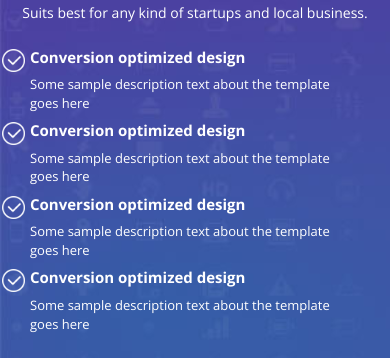
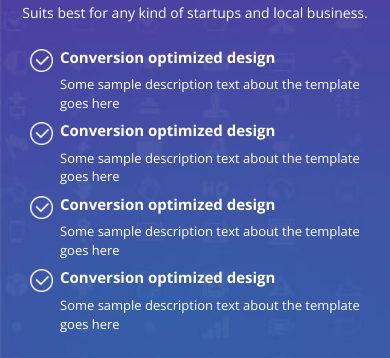
Before and after one commit to rray524/rmade, a plain HTML site: page index.html in a window 390 px wide. Shown: the part 134-492 px from the top of the page. Drawn offline with nearby package versions, Linux system fonts and the light colour scheme.

Commit message:
rmade
its a demo

```diff
--- a/css/media.css
+++ b/css/media.css
@@ -277,6 +277,9 @@
     .logo-txt {
         margin-top: 3px;
     }
+    .col-sm-6.dec_width.mob-pad {
+        padding-left: 45px;
+    }
     .header-txt > h2 {
         font-size: 24px;
         margin-top: 0;
@@ -309,7 +312,7 @@
         padding-right: 0;
     }
     .left_tick_dtls::before {
-        left: -13px;
+        left: 15px;
     }
     .form-area-width > h2 {
         font-size: 24px;
--- a/index.html
+++ b/index.html
@@ -34,7 +34,7 @@
                         <h6>Suits best for any kind of startups and local business.</h6>
                     </div>
                     <div class="col-sm-12 pad-left">
-                        <div class="col-sm-6 dec_width">
+                        <div class="col-sm-6 dec_width mob-pad">
                             <div class="left-tick-width">
                                 <a href="#convert" class="scroll"></a>
                                 <div class="left_tick_dtls">
```
